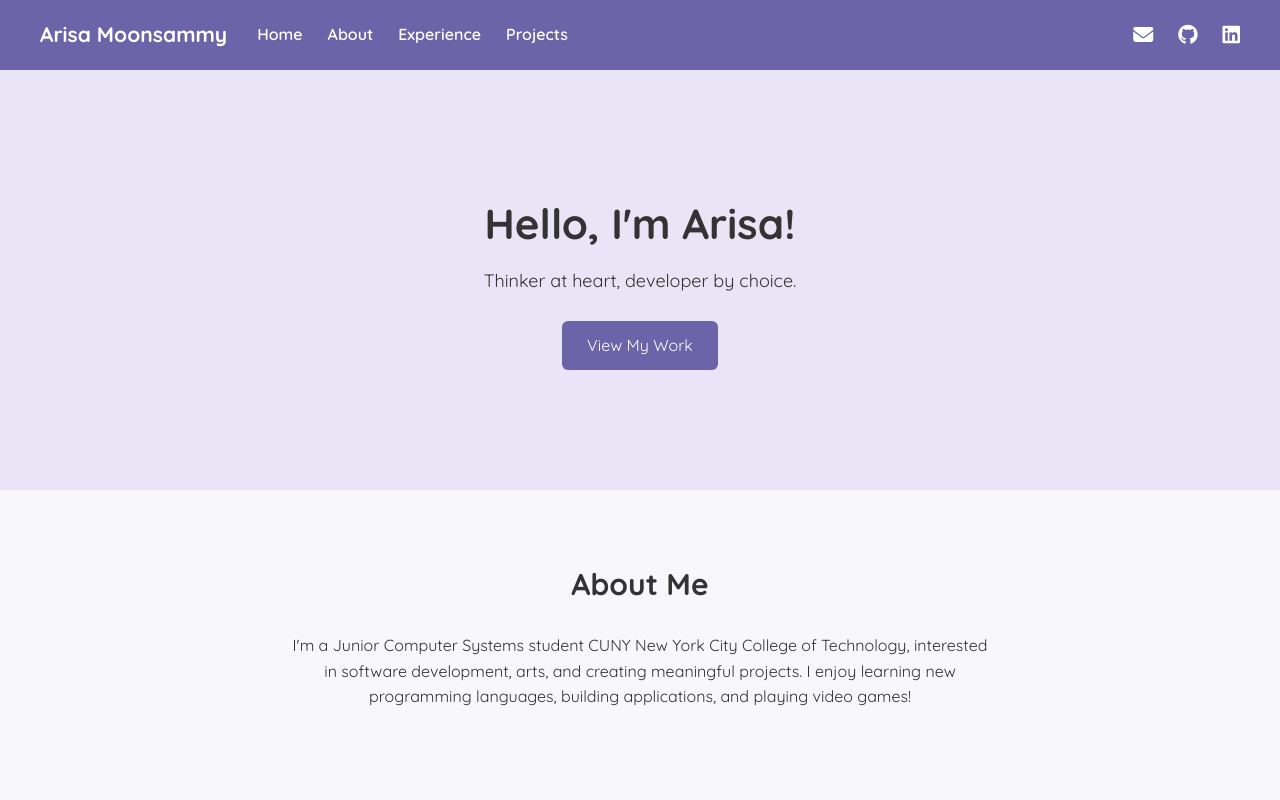
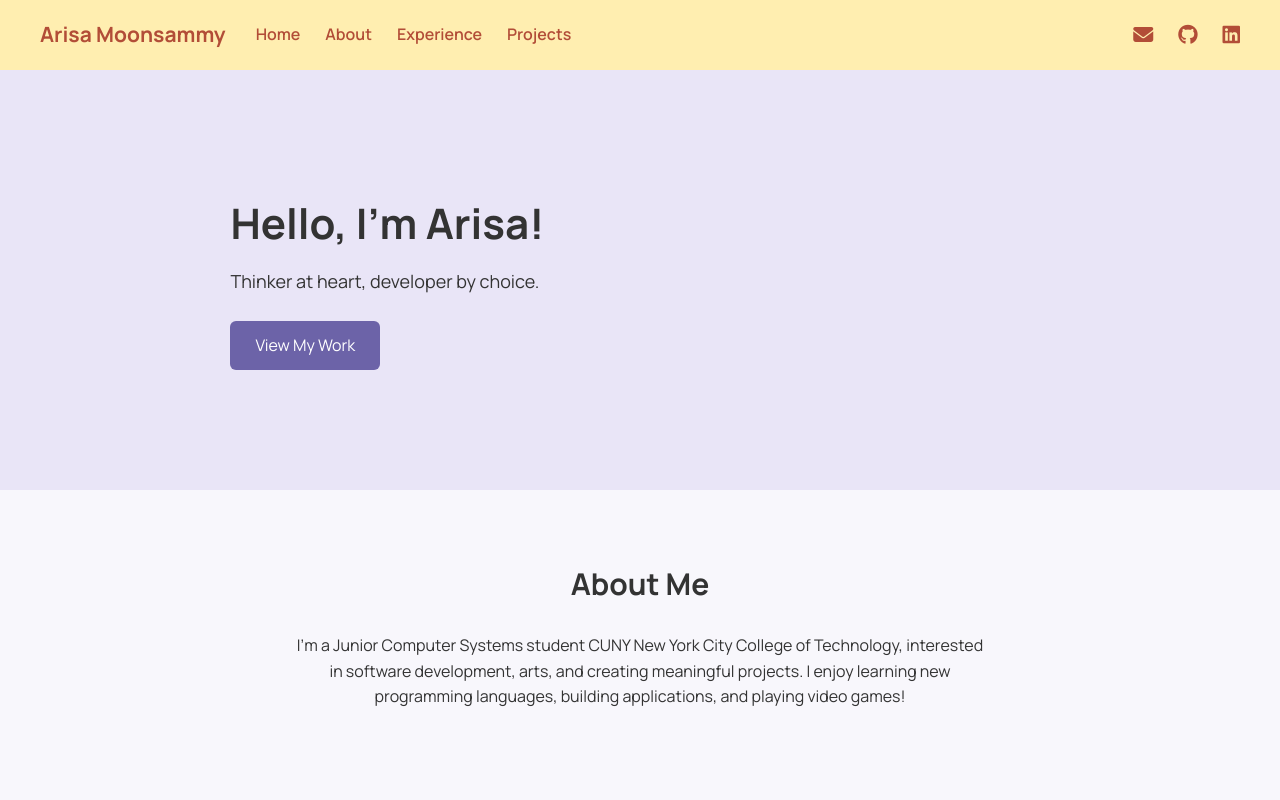
Before and after one commit to beanjvice/arisa_moonsammy, a plain HTML site: page index.html in a window 1280 px wide. Shown: the top 800 px of the page. Drawn offline with Linux system fonts and the light colour scheme.

Commit message:
changes to nav bar

```diff
--- a/index.css
+++ b/index.css
@@ -10,7 +10,7 @@ html {
 }
 
 body {
-    font-family : 'Quicksand', sans-serif;
+    font-family : 'Manrope', sans-serif;
     background-color: #f8f7fc;
     color : #333;
     line-height : 1.6;
@@ -18,7 +18,7 @@ body {
 
 /*navigation*/
 header {
-    background-color : #6c63a8;
+    background-color : #FFEEB0;
     padding : 18px 0;
 }
 
@@ -28,7 +28,9 @@ nav {
     align-items : center;
     width : 100%;
     padding : 0 40px;
+    background-color : #FFEEB0;
 }
+
 .nav-left {
     display: flex;
     align-items : center;
@@ -36,7 +38,7 @@ nav {
 }
 
 .nav-name {
-    color : white;
+    color : #b24d37;
     font-size : 21px;
     font-weight : 700;
     white-space : nowrap;
@@ -50,14 +52,14 @@ nav {
 }
 
 .nav-links a {
-    color : white;
+    color : #b24d37;
     text-decoration : none;
     font-size : 16px;
     font-weight : 600;
 }
 
 .nav-links a:hover {
-    color: #e9e5f7;
+    color: #482420;
 }
 
 .nav-right {
@@ -67,14 +69,14 @@ nav {
 }
 
 .nav-right a {
-    color : white;
+    color : #b24d37;
     font-size : 20px;
     text-decoration : none;
     transition : color 0.2s ease;
 }
 
 .nav-right a:hover {
-    color : #e9e5f7;
+    color : #482420;
 }
 
 .nav-right a:focus-visible {
@@ -86,10 +88,20 @@ nav {
 
 
 /*home*/
-.hero{
-    text-align : center;
-    padding : 120px 20px;
+.hero {
+    display : flex;
+    justify-content : flex-start ;
+    align-items : center;
+    width : 100%;
+    padding : 120px 8% 120px 18%;
     background-color : #e9e5f7;
+}
+
+.hero-content {
+    width : 45%;
+    text-align : left;
+    margin-right : auto;
+    margin-left : 0;
 }
 
 .hero h1 {
@@ -185,7 +197,7 @@ footer {
 }
 
 /*mobile screens*/
-@media (max-width : 600px){
+@media (max-width : 786px){
     nav {
         flex-direction : column;
         gap : 20px;
@@ -207,6 +219,16 @@ footer {
         gap : 25px;
     }
 
+    .hero {
+        justify-content : center ;
+        padding : 100px 20px;
+    }
+
+    .hero-content {
+        width : 100%;
+        text-align : center;
+    }
+
     .hero h1 {
         font-size : 32px;
     }
--- a/index.html
+++ b/index.html
@@ -5,9 +5,9 @@
         <meta name = "viewport" content="width=device-width, inital-scale=1.0">
         <title>Arisa Moonsammy</title>
         <!--font-->
-         <link rel = "preconnect" href = "https://fonts.googleapis.com">
-        <link rel = "preconnect" href = "https://fonts.gstatic.com" crossorigin>
-        <link href = "https://fonts.googleapis.com/css2?family=Quicksand:wght@400;500;600;700&display=swap" rel = "stylesheet">
+         <link rel="preconnect" href="https://fonts.googleapis.com">
+        <link rel="preconnect" href="https://fonts.gstatic.com" crossorigin>
+        <link href="https://fonts.googleapis.com/css2?family=Libre+Franklin:ital,wght@0,100..900;1,100..900&family=Manrope:wght@200..800&display=swap" rel="stylesheet">
 
         <!--font awesome icons-->
         <link rel = "stylesheet" href = "https://cdnjs.cloudflare.com/ajax/libs/font-awesome/6.7.2/css/all.min.css">
@@ -50,7 +50,6 @@
                     aria-label = "LinkedIn">
                         <i class = "fa-brands fa-linkedin"></i>
                     </a>
-
                 </div>
 
             </nav>
@@ -58,9 +57,11 @@
 
         <!--home-->
         <section id = "home" class = "hero">
-            <h1>Hello, I'm Arisa!</h1>
-            <p>Thinker at heart, developer by choice.</p>
-            <a href = "#projects" class = "button">View My Work</a>
+            <div class = "hero-content">
+                <h1>Hello, I'm Arisa!</h1>
+                <p>Thinker at heart, developer by choice.</p>
+                <a href = "#projects" class = "button">View My Work</a>
+            </div>
         </section>
 
         <!--about-->
```
